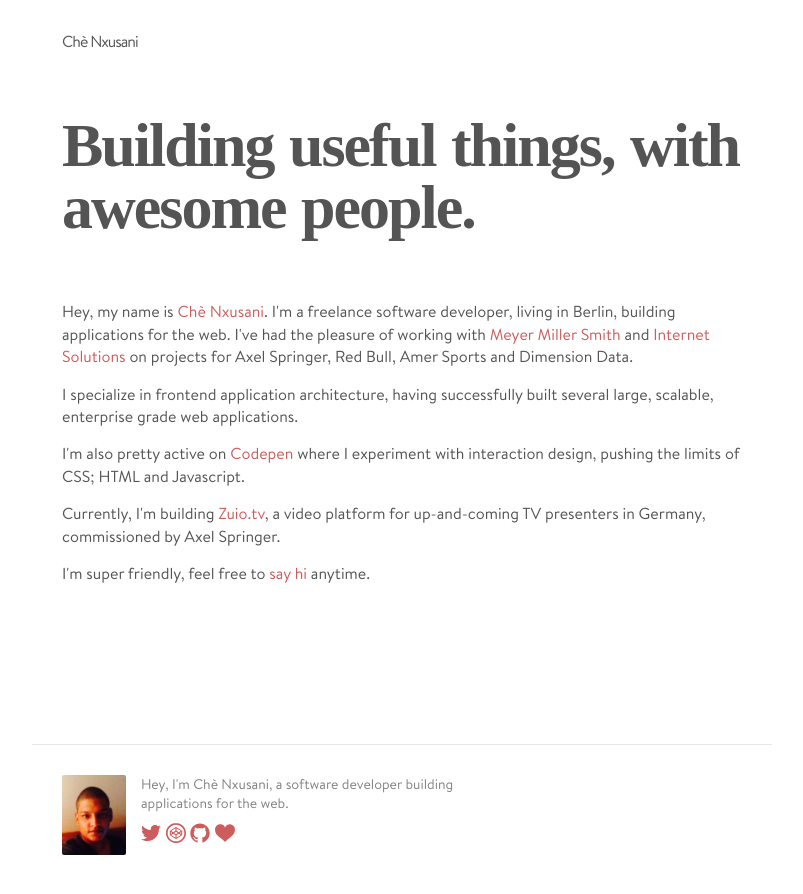
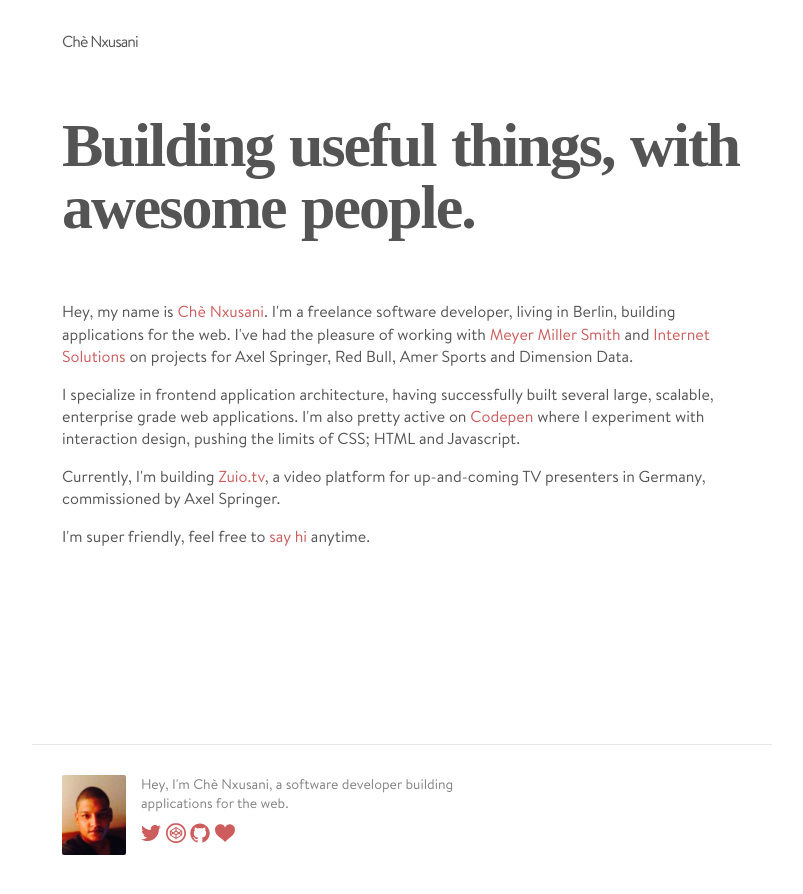
Before and after one commit to codedependant/codedependant.github.io, a Jekyll site: the page built from index.html, in a window 1280 px wide. Shown: the top 894 px of the page, without its empty margins (238-1041 px from the left). Built offline with Jekyll 4.4.1, drawn with Linux system fonts in a browser that asks for light colours; some web fonts are replaced.

Commit message:
copy update

```diff
--- a/index.html
+++ b/index.html
@@ -21,8 +21,7 @@
   <p>
     Hey, my name is <a href="{{ site.baseurl }}/" class="name-link" data-tooltip="Goodluck pronouncing that...">Chè Nxusani</a>. I'm a freelance software developer, living in Berlin, building applications for the web. I've had the pleasure of working with <a href="http://meyermillersmith.com" target="_blank">Meyer Miller Smith</a> and <a href="http://is.co.za" target="_blank">Internet Solutions</a> on projects for Axel Springer, Red Bull, Amer Sports and Dimension Data.
   </p>
-  <p>I specialize in frontend application architecture, having successfully built several large, scalable, enterprise grade web applications.</p>
-  <p>
+  <p>I specialize in frontend application architecture, having successfully built several large, scalable, enterprise grade web applications.
     I'm also pretty active on <a href="http://codepen.io/code_dependant" target="_blank">Codepen</a> where I experiment with interaction design, pushing the limits of CSS; HTML and Javascript.
   </p>
   <p>Currently, I'm building <a href="http://zuio.tv" target="_blank">Zuio.tv</a>, a video platform for up-and-coming TV presenters in Germany, commissioned by Axel Springer.</p>
```
